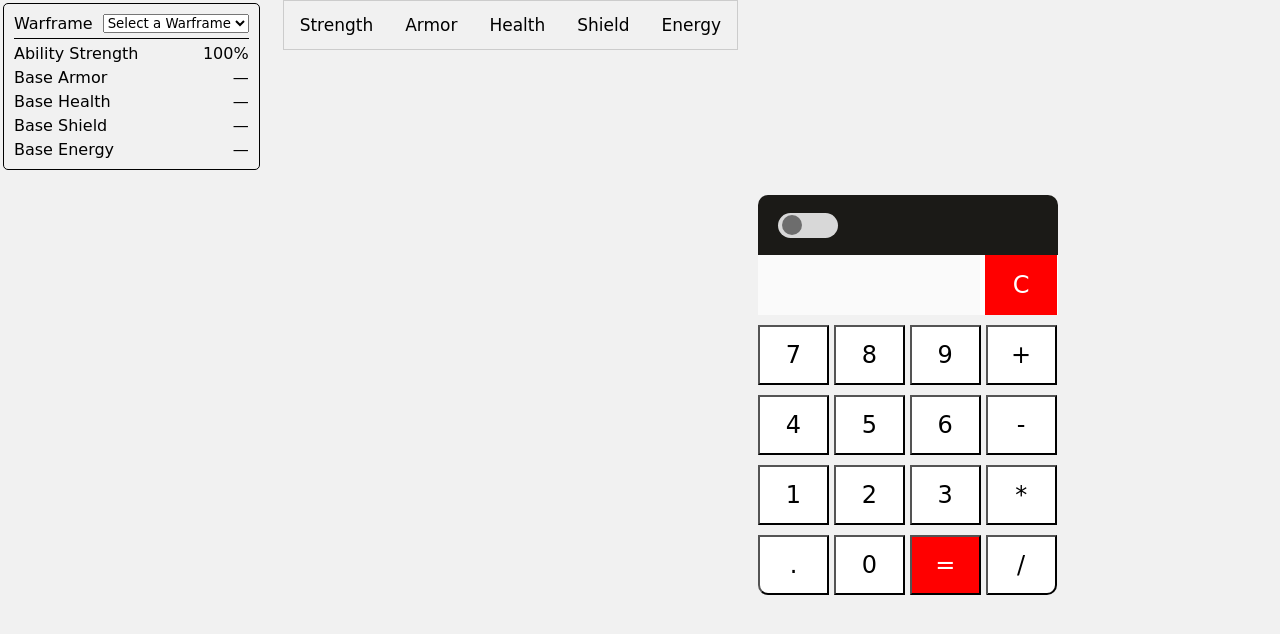
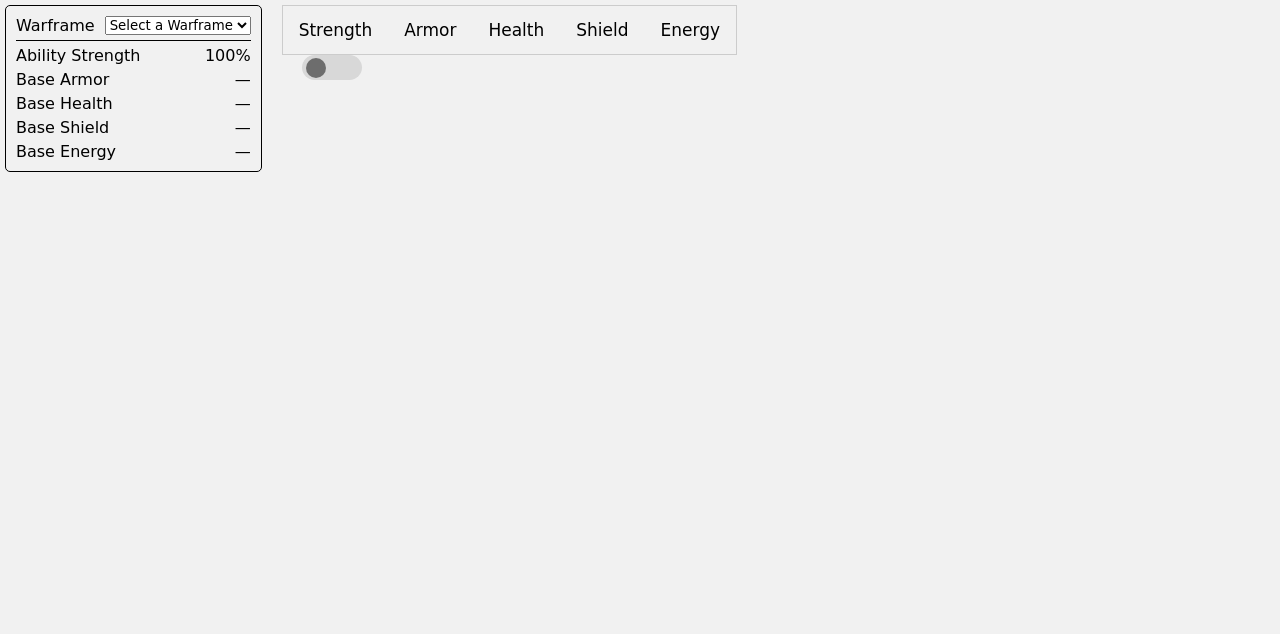
Before and after one commit to Savantford/warframe-tools, a plain HTML site: page index.html in a window 1280 px wide. Drawn offline with Linux system fonts and the light colour scheme; a web font is replaced by a local one.

Commit message:
Fixed theme switcher and removed calculator

```diff
--- a/css/style.css
+++ b/css/style.css
@@ -25,6 +25,7 @@
     background: var(--bg);
     display: flex;
     gap: 20px;
+    margin: 5px;
 }
 
 /* Basic Elements */
@@ -38,7 +39,6 @@
 /* Warframe Box */
 .warframe-box {
     height: fit-content;
-    margin: 3px;
     padding: 10px;
     border: 1px solid;
     border-radius: 5px;
@@ -89,24 +89,8 @@
     border-top: none;
 }
 
-.main{
-    height: 100vh;
-    display: flex;
-    justify-content: center;
-    align-items: center;
-}
-.calculator{
-    width: 300px;
-}
-.header {
-    width: 100%;
-    height: 60px;
-    background: #1b1a17;
-    border-radius: 10px 10px 0 0;
-    display: flex;
-    align-items: center;
-}
-.switchBox{
+/* Theme Switch Box */
+.theme-box{
     margin-left: 20px;
     width: 60px;
     height: 25px;
@@ -114,7 +98,8 @@
     border-radius: 20px;
     position: relative;
 }
-.switchBox input{
+
+.theme-box input{
     width: 100%;
     height: 100%;
     cursor: pointer;
@@ -122,7 +107,8 @@
     z-index: 100;
     -webkit-appearance: none;
 }
-.switchBox .box {
+
+.theme-box .box {
     position: absolute;
     top: 10%;
     left: 4px;
@@ -132,49 +118,8 @@
     border-radius: 20px;
     transition: all .4s;
 }
-.switchBox input:checked ~ .box{
+
+.theme-box input:checked ~ .box{
     left: 60%;
     background: #ff0303;
 }
-.input{
-    width: 100%;
-    height: 60px;
-    background: #fff;
-}
-input{
-    cursor: pointer;
-}
-.input #display{
-    width: 74%;
-    height: 60px;
-    border: none;
-    outline: none;
-    font-size: 1.5rem;
-    padding-left: 10px;
-}
-.cancel_btn{
-    width: 24%;
-    height: 60px;
-    border: none;
-    background: #ff0000;
-    font-size: 1.5rem;
-    color: white;
-}
-.row{
-    width: 100%;
-    margin: 10px 0;
-}
-.row input{
-    width: 23.6%;
-    height: 60px;
-    background: var(--sec_bg);
-    color: var(--color);
-    border: 1px solid rgba(0, 0, 0, 0, 0.137);
-    font-size: 1.5rem;
-}
-.active{
-    animation: anim .4s;
-}
-@keyframes anim{0%, 100%{transform: scale(1);}
-50%{transform: scale(1.1);background: var(--hover_color);}
-}
--- a/index.html
+++ b/index.html
@@ -4,9 +4,9 @@
 <head>
   <meta charset="utf-8">
 
-  <title>Basic Calculator</title>
-  <meta name="description" content="A Basic Calculator">
-  <meta name="author" content="SitePoint">
+  <title>Lakyus' Warframe Calculator</title>
+  <meta name="description" content="A detailed calculator made to calculate a Warframe's EHP and other scaling parameters.">
+  <meta name="author" content="Lakyus aka Savantford">
 
   <link rel="stylesheet" href="css/style.css">
 
@@ -94,50 +94,14 @@
             </div>
         </div>
 
+        <div class="theme-box">
+            <input type="checkbox" name="" id="theme-switch" value="switch">
+            <div class="box">
+            </div>
+        </div>
+
     </div>
 
-
-
-
-    <div class="main">
-        <div class="calculator">
-            <div class="header">
-                <div class="switchBox">
-                    <input type="checkbox" name="" id="switch" value="switch">
-                    <div class="box">
-                    </div>
-                </div>
-            </div>
-            <div class="input">
-                <input type="text" name="" id="display" disabled>
-                <input type="button" value="C" class="cancel_btn">
-            </div>
-            <div class="row">
-                <input type="button" value="7">
-                <input type="button" value="8">
-                <input type="button" value="9">
-                <input type="button" value="+">
-            </div>
-            <div class="row">
-                <input type="button" value="4">
-                <input type="button" value="5">
-                <input type="button" value="6">
-                <input type="button" value="-">
-            </div>
-            <div class="row">
-                <input type="button" value="1">
-                <input type="button" value="2">
-                <input type="button" value="3">
-                <input type="button" value="*">
-            </div>
-            <div class="row">
-                <input style="border-radius: 0 0 0 10px;" type="button" value=".">
-                <input type="button" value="0">
-                <input style="background: #ff0000; color: white;" type="button" value="=">
-                <input style="border-radius: 0 0 10px 0;" type="button" value="/">
-            </div>
-        </div>
-    </div>
   <script src="js/main.js" type="module"></script>
 </body>
 </html>
--- a/js/main.js
+++ b/js/main.js
@@ -1,6 +1,5 @@
 import { WF } from "./warframe-data.js";
 
-const switchbtn = document.getElementById("switch");
 const display = document.getElementById("display");
 const input = document.querySelectorAll("input");
 
@@ -68,8 +67,11 @@
   switchTab(event, event.target.getAttribute("data-tab"));
 }));
 
-switchbtn.addEventListener("click", () => {
-    if(switchbtn.checked == true){
+// Theme switch
+const themeSwitch = document.getElementById("theme-switch");
+
+themeSwitch.addEventListener("click", () => {
+    if(themeSwitch.checked == true){
         document.body.setAttribute("data-theme", "dark");
     }else{
         document.body.setAttribute("data-theme", "");
```
